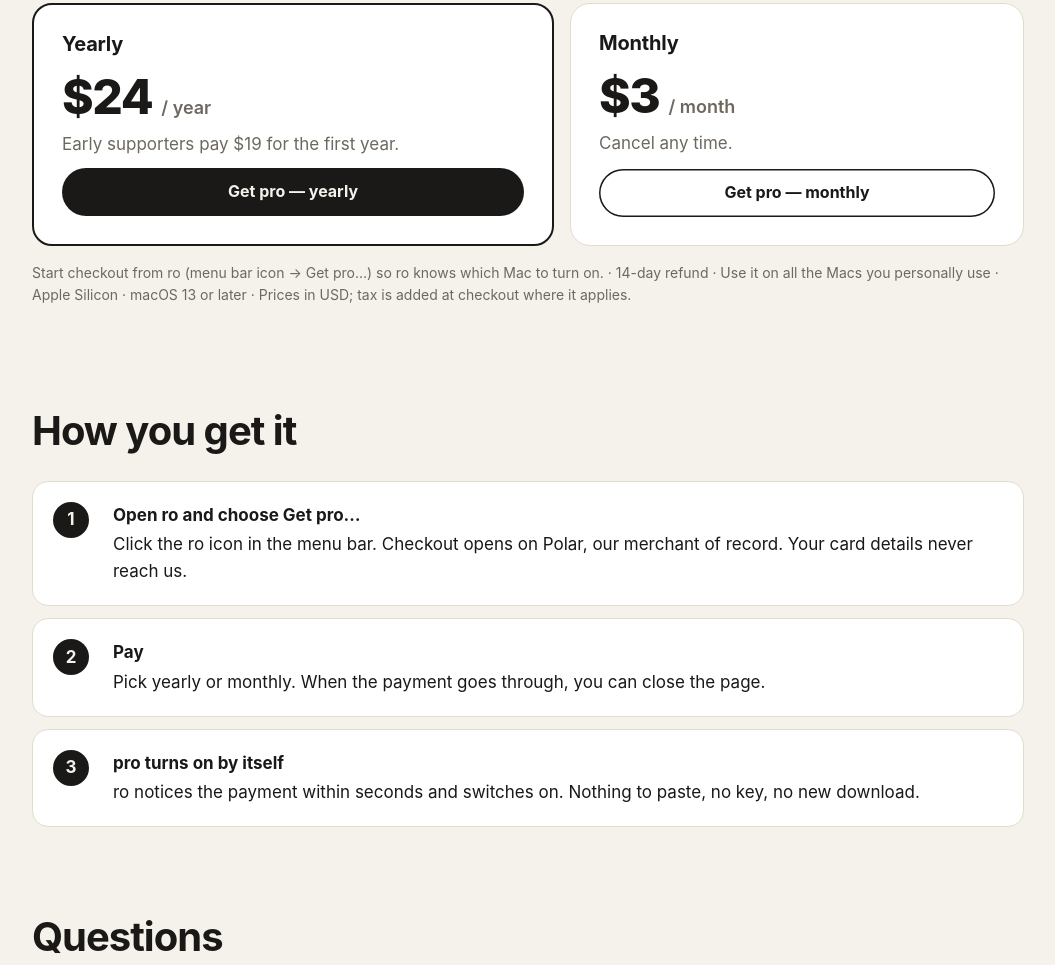
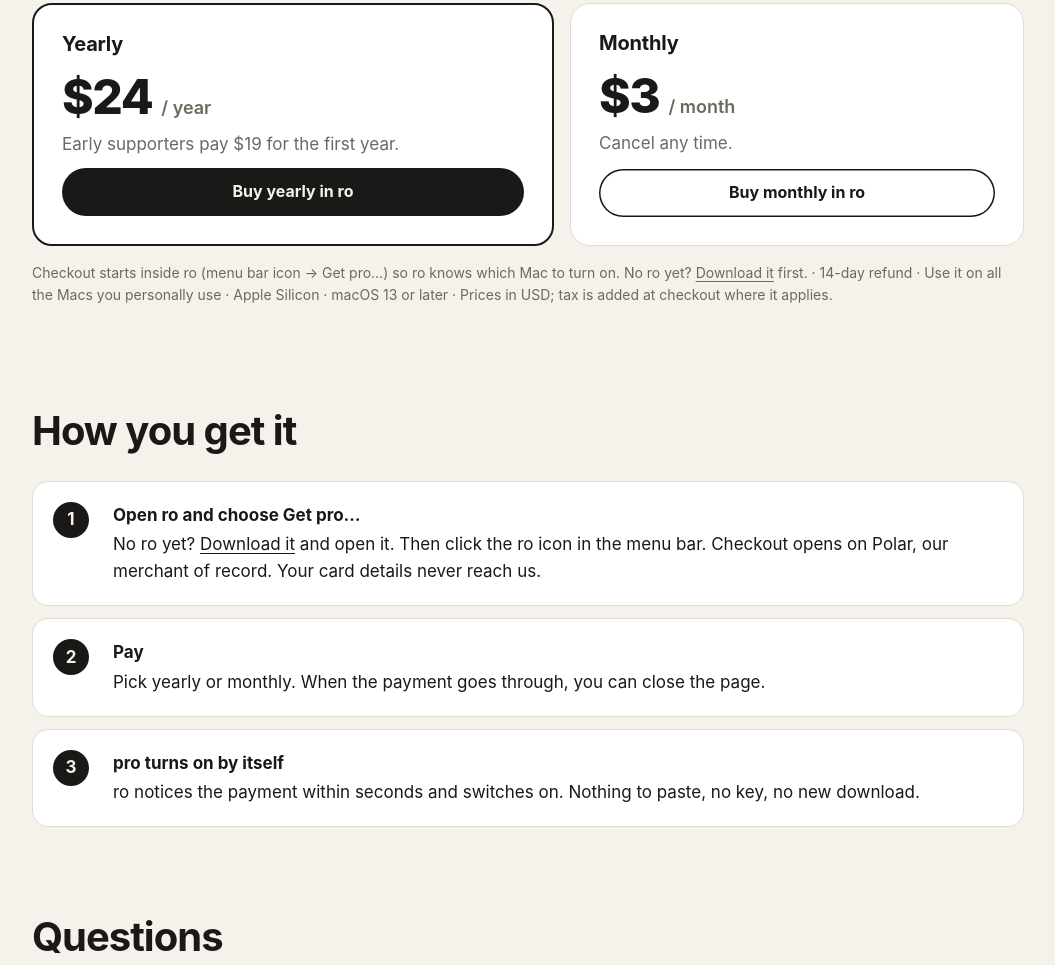
Before and after one commit to rhochoi/ro-pet, a plain HTML site: page site/pro/index.html in a window 1280 px wide. Shown: the part 3664-4629 px from the top of the page, without its empty margins (112-1167 px from the left). Drawn offline with Linux system fonts and the light colour scheme; animation ran at ten frames a second.

Commit message:
fix(site): 사이트 결제 버튼을 앱 안 결제(Get pro…)로 안내한다
사이트에서 바로 결제하면 설치 토큰이 없어 키가 메일로만 오는데, 앱에는 이제 키 입력 칸이 없다.
가격 버튼은 '앱에서 구매' 안내(#get)로 바꾸고, site-config의 Polar 결제 주소는 비운다.

Co-Authored-By: Claude Opus 5.5 <noreply@anthropic.com>

```diff
--- a/site/pro/index.html
+++ b/site/pro/index.html
@@ -133,22 +133,22 @@
         <h3>Yearly</h3>
         <div class="amount">$24 <span>/ year</span></div>
         <p>Early supporters pay $19 for the first year.</p>
-        <a class="btn" data-checkout="yearly" data-label="Get pro — yearly" aria-disabled="true">Coming soon</a>
+        <a class="btn" href="#get">Buy yearly in ro</a>
       </div>
       <div class="card price">
         <h3>Monthly</h3>
         <div class="amount">$3 <span>/ month</span></div>
         <p>Cancel any time.</p>
-        <a class="btn ghost" data-checkout="monthly" data-label="Get pro — monthly" aria-disabled="true">Coming soon</a>
+        <a class="btn ghost" href="#get">Buy monthly in ro</a>
       </div>
     </div>
-    <p class="fine">Start checkout from ro (menu bar icon → Get pro…) so ro knows which Mac to turn on. · 14-day refund · Use it on all the Macs you personally use · Apple Silicon · macOS 13 or later · Prices in USD; tax is added at checkout where it applies.</p>
+    <p class="fine">Checkout starts inside ro (menu bar icon → Get pro…) so ro knows which Mac to turn on. No ro yet? <a href="https://github.com/rhochoi/ro-pet/releases/latest/download/ro-pet.dmg">Download it</a> first. · 14-day refund · Use it on all the Macs you personally use · Apple Silicon · macOS 13 or later · Prices in USD; tax is added at checkout where it applies.</p>
   </section>
 
   <section aria-labelledby="get">
     <h2 id="get">How you get it</h2>
     <ol class="steps">
-      <li><div><strong>Open ro and choose Get pro…</strong>Click the ro icon in the menu bar. Checkout opens on Polar, our merchant of record. Your card details never reach us.</div></li>
+      <li><div><strong>Open ro and choose Get pro…</strong>No ro yet? <a href="https://github.com/rhochoi/ro-pet/releases/latest/download/ro-pet.dmg">Download it</a> and open it. Then click the ro icon in the menu bar. Checkout opens on Polar, our merchant of record. Your card details never reach us.</div></li>
       <li><div><strong>Pay</strong>Pick yearly or monthly. When the payment goes through, you can close the page.</div></li>
       <li><div><strong>pro turns on by itself</strong>ro notices the payment within seconds and switches on. Nothing to paste, no key, no new download.</div></li>
     </ol>
--- a/site/site-config.js
+++ b/site/site-config.js
@@ -2,8 +2,9 @@
 // Empty value = the page shows a "coming soon" state instead of a broken link.
 window.RO_SITE = {
   checkout: {
-    yearly: "https://buy.polar.sh/polar_cl_wAHSgJJpSs01cUeVPL8Wnw4QbIvw1GByW2fne2L7r38",
-    monthly: "https://buy.polar.sh/polar_cl_Gr2zKkigE4Yq9qOaYuNCWqIBKvcBOKIDtghji2oWmfn",
+    // 비워 둔다: 사이트에서 바로 결제하면 설치 토큰이 없어 pro가 자동으로 켜지지 않는다(키 입력 칸 없음). 결제는 앱의 Get pro…에서만 시작한다
+    yearly: "",
+    monthly: "",
   },
   portal: "https://polar.sh/robot/portal",
   support: "support@getropet.com",
```
Also changed, not shown: 1 other file.
